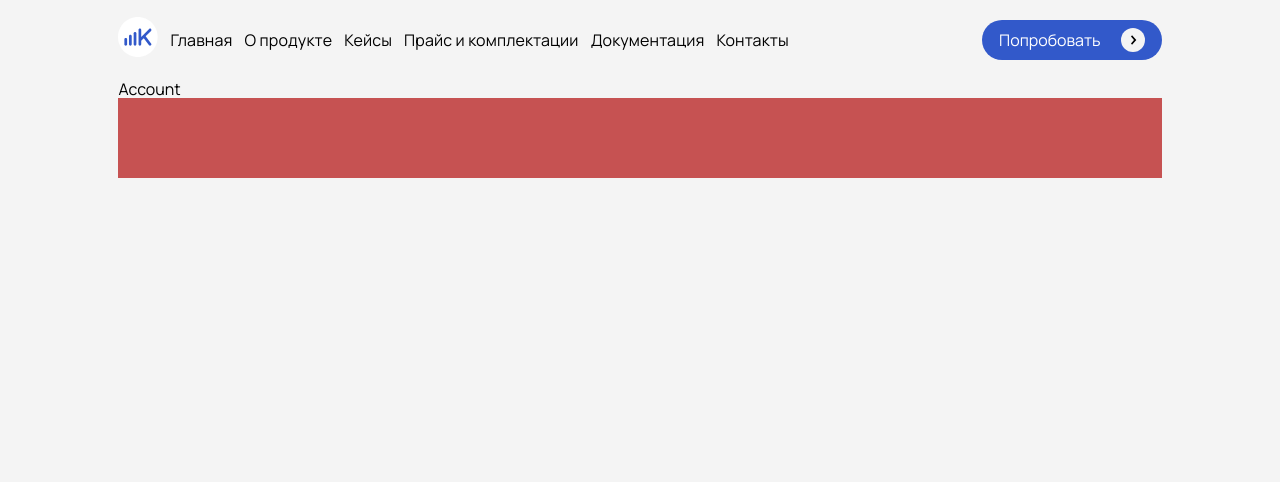
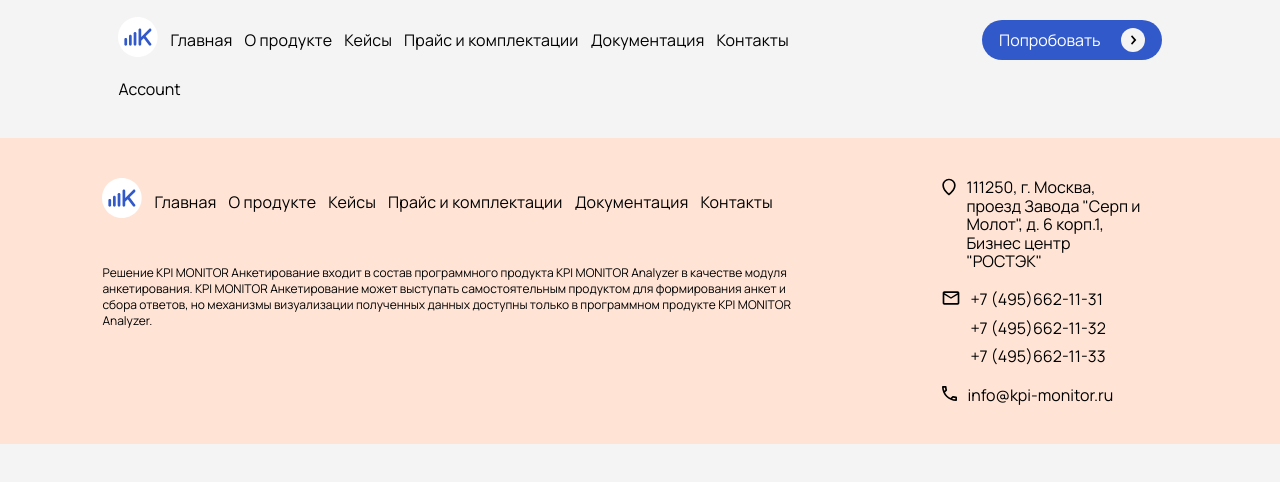
Before and after one commit to AlexKim10101/personalAccount, a React app: page /account in a window 1280 px wide. Shown: the top 482 px of the page. Built offline with nearby package versions, Linux system fonts and the light colour scheme.

Commit message:
add footer

```diff
--- a/src/consts/data.tsx
+++ b/src/consts/data.tsx
@@ -11,6 +11,15 @@
 	ITableField,
 	IVersionData,
 } from "types";
+
+export const anchorData = [
+	{ name: "Главная", path: "/" },
+	{ name: "О продукте", path: "/login" },
+	{ name: "Кейсы", path: "/account" },
+	{ name: "Прайс и комплектации", path: "/" },
+	{ name: "Документация", path: "/login" },
+	{ name: "Контакты", path: "/account" },
+];
 
 export const companies = [
 	{ name: "Телекоммуникация", path: "" },
--- a/src/index.css
+++ b/src/index.css
@@ -52,13 +52,6 @@
 	display: flex;
 	flex-direction: column;
 	gap: 40px;
-}
-
-footer {
-	height: var(--header-height);
-	background-color: #c65252;
-	/* padding-left: var(--padding-screen);
-	padding-right: var(--padding-screen); */
 }
 
 .container {
@@ -353,7 +346,7 @@
 	/* width: 49%; */
 	display: flex;
 	flex-direction: column;
-	align-items: center;
+	/* align-items: center; */
 	gap: 40px;
 }
 
--- a/src/pages/App.tsx
+++ b/src/pages/App.tsx
@@ -8,13 +8,15 @@
 
 function App() {
 	return (
-		<div className="container">
-			<Header />
-			<main>
-				<Outlet />
-			</main>
+		<>
+			<div className="container">
+				<Header />
+				<main>
+					<Outlet />
+				</main>
+			</div>
 			<Footer />
-		</div>
+		</>
 	);
 }
 
--- /dev/null
+++ b/src/widgets/Footer/footer.css
@@ -0,0 +1,105 @@
+.footer {
+	width: 100%;
+	margin: 40px 0 0 0;
+	background-color: var(--peach-color);
+	padding-top: 40px;
+	padding-bottom: 40px;
+	font-family: Manrope;
+}
+
+.footer-container {
+	width: 84%;
+	max-width: 1400px;
+	margin: 0 auto;
+	display: flex;
+	flex-direction: row;
+	justify-content: space-between;
+}
+
+.footer-left-section,
+.footer-left-right {
+	display: flex;
+	flex-direction: column;
+	align-items: flex-start;
+	gap: 40px;
+}
+
+.footer-left-section {
+	width: 100%;
+	gap: 16px;
+}
+
+.footer-left-right {
+	display: none;
+	align-items: center;
+	justify-content: center;
+	width: 25%;
+}
+
+.footer-nav {
+	/* display: flex; */
+	display: none;
+
+	gap: 12px;
+	align-items: center;
+}
+
+.footer-info-container {
+	display: flex;
+	flex-direction: row;
+	gap: var(--gap-screen);
+	width: 75%;
+}
+
+.footer-icon-wrap path {
+	fill: var(--black-color);
+}
+
+.footer-header {
+	display: flex;
+	gap: 16px;
+	align-items: center;
+	font-size: 0.875rem;
+	font-weight: 700;
+}
+
+.footer-link {
+	display: none;
+}
+
+.footer-text {
+	font-size: 0.75rem;
+	line-height: 1rem;
+	font-weight: 400;
+}
+
+@media (min-width: 320px) {
+	/* smartphones, portrait iPhone, portrait 480x320 phones (Android) */
+}
+@media (min-width: 480px) {
+	/* smartphones, Android phones, landscape iPhone */
+}
+@media (min-width: 600px) {
+	/* portrait tablets, portrait iPad, e-readers (Nook/Kindle), landscape 800x480 phones (Android) */
+}
+@media (min-width: 801px) {
+	/* tablet, landscape iPad, lo-res laptops ands desktops */
+}
+@media (min-width: 1025px) {
+	/* big landscape tablets, laptops, and desktops */
+	.footer-left-section {
+		width: 65%;
+		gap: 40px;
+	}
+	.footer-left-right,
+	.footer-nav {
+		display: flex;
+	}
+
+	.footer-header {
+		display: none;
+	}
+}
+@media (min-width: 1281px) {
+	/* hi-res laptops and desktops */
+}
--- a/src/widgets/Footer/index.tsx
+++ b/src/widgets/Footer/index.tsx
@@ -1,7 +1,129 @@
 import React, { useState } from "react";
+import { Link } from "react-router";
+
+import {
+	AppBar,
+	Box,
+	IconButton,
+	Toolbar,
+	Typography,
+	Menu,
+	MenuItem,
+} from "@mui/material";
+import "./footer.css";
+import { anchorData } from "consts/data";
+import { ReactComponent as LogoIcon } from "@assets/icons/logo_kpi.svg";
+import { ReactComponent as ArrowIcon } from "@assets/icons/icon1.svg";
+import { ReactComponent as AddressIcon } from "@assets/icons/address-icon.svg";
+import { ReactComponent as PhoneIcon } from "@assets/icons/phone-icon.svg";
+import { ReactComponent as MailIcon } from "@assets/icons/mail-icon.svg";
 
 const Footer: React.FC = () => {
-	return <footer></footer>;
+	return (
+		<footer className="footer">
+			<div className="footer-container">
+				<div className="footer-left-section">
+					<div className="footer-nav">
+						<Typography
+							key="logo"
+							sx={{
+								display: "block",
+								color: "inherit",
+								textDecoration: "none",
+								margin: "0px",
+							}}
+						>
+							<LogoIcon />
+						</Typography>
+
+						{anchorData.map(data => (
+							<Typography
+								key={data.name}
+								component={Link}
+								to={data.path}
+								sx={{
+									display: "flex",
+									alignItems: "center",
+									color: "inherit",
+									fontFamily: "inherit",
+									textDecoration: "none",
+									margin: "0px",
+									"&:hover": { textDecoration: "underline" },
+								}}
+							>
+								{data.name}
+							</Typography>
+						))}
+					</div>
+
+					<Link to="/login" className="link link-orange footer-link">
+						<div className="link-content">Попробовать</div>
+						<div className="link-content">
+							<ArrowIcon />
+						</div>
+					</Link>
+
+					<div className="footer-header">
+						<Typography
+							key="logo"
+							sx={{
+								display: "block",
+								color: "inherit",
+								textDecoration: "none",
+								margin: "0px",
+							}}
+						>
+							<LogoIcon />
+						</Typography>
+						KPI MONITOR Анкетирование
+					</div>
+
+					<div className="footer-text">
+						Решение KPI MONITOR Анкетирование входит в состав программного
+						продукта KPI MONITOR Analyzer в качестве модуля анкетирования. KPI
+						MONITOR Анкетирование может выступать самостоятельным продуктом для
+						формирования анкет и сбора ответов, но механизмы визуализации
+						полученных данных доступны только в программном продукте KPI MONITOR
+						Analyzer.
+					</div>
+				</div>
+
+				<div className="footer-left-right">
+					<div className="footer-info-container">
+						<div className="">
+							<ul className="info-list">
+								<li className="info-list-item">
+									<div className="footer-icon-wrap">
+										<AddressIcon />
+									</div>
+									<div className="info-item-content">
+										111250, г. Москва, проезд Завода "Серп и Молот", д. 6
+										корп.1, Бизнес центр "РОСТЭК"
+									</div>
+								</li>
+								<li className="info-list-item">
+									<div className="footer-icon-wrap">
+										<PhoneIcon />
+									</div>
+									<div className="info-item-content">
+										<div>+7 (495)662-11-31</div>
+										<div>+7 (495)662-11-32</div>
+										<div>+7 (495)662-11-33</div>
+									</div>
+								</li>
+								<li className="info-list-item">
+									<div className="footer-icon-wrap">
+										<MailIcon />
+									</div>
+									<div className="info-item-content">info@kpi-monitor.ru</div>
+								</li>
+							</ul>
+						</div>
+					</div>
+				</div>
+			</div>
+		</footer>
+	);
 };
 
 export default Footer;
--- a/src/widgets/Header/index.tsx
+++ b/src/widgets/Header/index.tsx
@@ -15,6 +15,7 @@
 import { ReactComponent as LogoIcon } from "@assets/icons/logo_kpi.svg";
 
 import "./header.css";
+import { anchorData } from "consts/data";
 // import myIconPath from "../assets/icons/icon1.svg";
 // import myIconPath from "..assets/icon";
 
@@ -66,11 +67,11 @@
 							},
 						}}
 					>
-						{pages.map(page => (
+						{anchorData.map(data => (
 							<MenuItem
-								key={page.name}
+								key={data.name}
 								component={Link}
-								to={page.path}
+								to={data.path}
 								onClick={handleMenuClose}
 								style={{
 									margin: "0px",
@@ -78,7 +79,7 @@
 									display: "block",
 								}}
 							>
-								{page.name}
+								{data.name}
 							</MenuItem>
 						))}
 					</Menu>
@@ -103,11 +104,11 @@
 						<LogoIcon />
 					</Typography>
 
-					{pages.map(page => (
+					{anchorData.map(data => (
 						<Typography
-							key={page.name}
+							key={data.name}
 							component={Link}
-							to={page.path}
+							to={data.path}
 							sx={{
 								display: "flex",
 								alignItems: "center",
@@ -118,7 +119,7 @@
 								"&:hover": { textDecoration: "underline" },
 							}}
 						>
-							{page.name}
+							{data.name}
 						</Typography>
 					))}
 				</Box>
```
